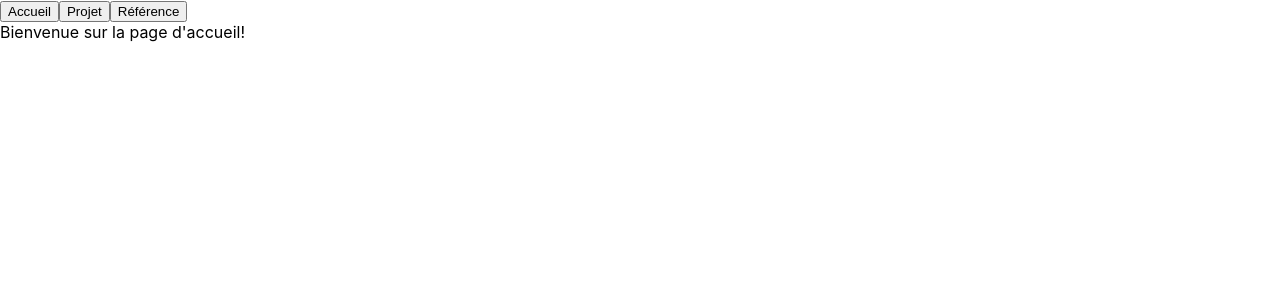
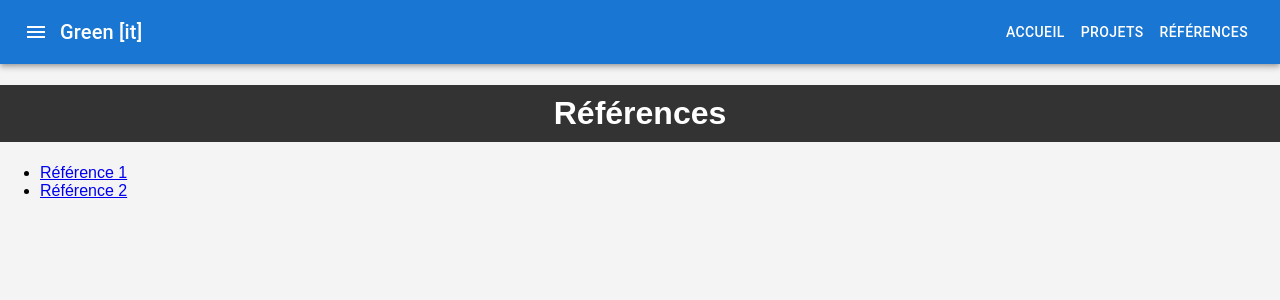
Before and after one commit to EdwardDominique/Green-IT, a React (Create React App) app in the folder Front end/front-end/: page /references in a window 1280 px wide. Shown: the top 300 px of the page. Built offline with nearby package versions, Linux system fonts and the light colour scheme.

Commit message:
correction header

```diff
--- a/Front end/front-end/package.json
+++ b/Front end/front-end/package.json
@@ -12,6 +12,7 @@
     "@testing-library/user-event": "^13.5.0",
     "react": "^18.2.0",
     "react-dom": "^18.2.0",
+    "react-router-dom": "^6.17.0",
     "react-scripts": "5.0.1",
     "web-vitals": "^2.1.4"
   },
--- a/Front end/front-end/src/App.js
+++ b/Front end/front-end/src/App.js
@@ -1,33 +1,23 @@
-import React, { useState } from 'react';
-import Accueil from './components/Accueil';
-import Projet from './components/Projet';
-import Reference from './components/Reference';
-import Toolbar from './components/Toolbar';
+import React from "react";
+import Header from "./components/Header";
+import { BrowserRouter as Router, Routes, Route } from "react-router-dom";
+import HomePage from "./pages/HomePage";
+import ProjectsPage from "./pages/ProjectsPage";
+import ReferencesPage from "./pages/ReferencesPage";
 
 function App() {
-    const [tab, setTab] = useState('accueil');
-
-    const renderContent = () => {
-        switch(tab) {
-            case 'accueil':
-                return <Accueil />;
-            case 'projet':
-                return <Projet />;
-            case 'reference':
-                return <Reference />;
-            default:
-                return <div>Sélectionnez un onglet.</div>;
-        }
-    };
-
-    return (
-        <div>
-            <Toolbar onSelectTab={setTab} />
-            <div>
-                {renderContent()}
-            </div>
-        </div>
-    );
+  return (
+    <Router>
+      <div>
+        <Header />
+        <Routes>
+          <Route path="/" element={<HomePage />} />
+          <Route path="/projets" element={<ProjectsPage />} />
+          <Route path="/references" element={<ReferencesPage />} />
+        </Routes>
+      </div>
+    </Router>
+  );
 }
 
 export default App;
--- a/Front end/front-end/src/components/Accueil.js
+++ /dev/null
@@ -1,7 +0,0 @@
-import React from 'react';
-
-function Accueil() {
-    return <div>Bienvenue sur la page d'accueil!</div>;
-}
-
-export default Accueil;
--- /dev/null
+++ b/Front end/front-end/src/components/Header.js
@@ -0,0 +1,24 @@
+import React from "react";
+import { AppBar, Toolbar, Typography, Button, IconButton } from "@mui/material";
+import MenuIcon from "@mui/icons-material/Menu";
+import { Link } from "react-router-dom";
+
+function Header() {
+  return (
+    <AppBar position="static">
+      <Toolbar>
+        <IconButton size="large" edge="start" color="inherit" aria-label="menu">
+          <MenuIcon />
+        </IconButton>
+        <Typography variant="h6" style={{ flexGrow: 1 }}>
+          Green [it]
+        </Typography>
+        <Button color="inherit" component={Link} to="/">Accueil</Button>
+        <Button color="inherit" component={Link} to="/projets">Projets</Button>
+        <Button color="inherit" component={Link} to="/references">Références</Button>
+      </Toolbar>
+    </AppBar>
+  );
+}
+
+export default Header;
--- a/Front end/front-end/src/components/Projet.js
+++ /dev/null
@@ -1,7 +0,0 @@
-import React from 'react';
-
-function Projet() {
-    return <div>Ceci est la page de projet.</div>;
-}
-
-export default Projet;
--- a/Front end/front-end/src/components/Reference.js
+++ /dev/null
@@ -1,7 +0,0 @@
-import React from 'react';
-
-function Reference() {
-    return <div>Ceci est la page de référence.</div>;
-}
-
-export default Reference;
--- a/Front end/front-end/src/components/Toolbar.js
+++ /dev/null
@@ -1,13 +0,0 @@
-import React from 'react';
-
-function Toolbar({ onSelectTab }) {
-    return (
-        <div className="toolbar">
-            <button onClick={() => onSelectTab('accueil')}>Accueil</button>
-            <button onClick={() => onSelectTab('projet')}>Projet</button>
-            <button onClick={() => onSelectTab('reference')}>Référence</button>
-        </div>
-    );
-}
-
-export default Toolbar;
--- /dev/null
+++ b/Front end/front-end/src/pages/HomePage.css
@@ -0,0 +1,26 @@
+.accueil-container {
+    font-family: Arial, sans-serif;
+    padding: 20px;
+}
+
+#introduction {
+    background-color: #e8f4dc;
+    padding: 20px;
+    border-radius: 5px;
+}
+
+#student-projects, #references {
+    margin-top: 20px;
+    padding: 20px;
+    border: 1px solid #d4d4d4;
+    border-radius: 5px;
+}
+
+footer {
+    margin-top: 20px;
+    text-align: center;
+    padding: 10px;
+    background-color: #333;
+    color: white;
+    border-radius: 5px;
+}
--- /dev/null
+++ b/Front end/front-end/src/pages/HomePage.js
@@ -0,0 +1,32 @@
+import React from 'react';
+import './HomePage.css';
+
+function HomePage() {
+    return (
+        <div className="accueil-container">
+          <img src="logo.png" className="App-logo" alt="Green [it] logo" />
+          <h1>Green [it]</h1>
+            <section id="introduction">
+                <h1>Green [it] - L'innovation au service de la planète</h1>
+                <p>Bienvenue sur Green [it], la plateforme dédiée aux projets étudiants d'ingénierie informatique centrés sur l'écologie et la durabilité. Notre mission est de mettre en avant les efforts de la nouvelle génération pour allier technologie et respect de l'environnement.</p>
+            </section>
+
+            <section id="student-projects">
+                <h2>Projets d'étudiants en informatique :</h2>
+                <p>Découvrez une variété de projets innovants élaborés par des étudiants en ingénierie informatique. Chaque projet présenté vise à résoudre des problématiques environnementales à l'aide de solutions technologiques. De l'optimisation énergétique à la conception de plateformes éco-responsables, laissez-vous inspirer par le talent et la créativité de ces jeunes ingénieurs.</p>
+            </section>
+
+            <section id="references">
+                <h2>Références vers d'autres sites sur le Green IT :</h2>
+                <p>La technologie verte est un domaine en constante évolution, avec de nouvelles découvertes et initiatives chaque jour. Nous vous invitons à explorer d'autres ressources pour enrichir vos connaissances sur le sujet. Découvrez notre sélection de sites web dédiés au Green IT, qui offrent des perspectives, des études de cas, et des innovations dans ce domaine passionnant.</p>
+            </section>
+
+            <footer>
+                <p>Rejoignez-nous dans notre quête pour une technologie plus verte et un avenir plus durable!</p>
+            </footer>
+        </div>
+    );
+}
+
+
+export default HomePage;
--- /dev/null
+++ b/Front end/front-end/src/pages/ProjectsPage.css
@@ -0,0 +1,62 @@
+/* Style global pour la page */
+body {
+    font-family: Arial, sans-serif;
+    background-color: #f4f4f4;
+    margin: 0;
+    padding: 0;
+}
+
+/* Titre principal */
+h1 {
+    text-align: center;
+    background-color: #333;
+    color: #fff;
+    padding: 10px 0;
+}
+
+/* Grille des projets */
+.grid-projets {
+    display: grid;
+    grid-template-columns: 1fr 1fr;
+    gap: 16px;
+    padding: 20px;
+}
+
+/* Chaque case de projet */
+.case-projet {
+    border: 1px solid #ccc;
+    padding: 16px;
+    box-sizing: border-box;
+    background-color: #fff;
+    transition: transform 0.3s ease;
+}
+
+.case-projet:hover {
+    transform: translateY(-10px);
+    box-shadow: 0 10px 20px rgba(0, 0, 0, 0.1);
+}
+
+/* Image de chaque projet */
+.case-projet img {
+    width: 100%;
+    height: auto;
+    border-radius: 8px;
+    margin-bottom: 10px;
+}
+
+/* Nom de l'étudiant */
+.case-projet h3 {
+    margin: 10px 0;
+    color: #333;
+}
+
+/* Lien du projet */
+.case-projet a {
+    text-decoration: none;
+    color: #007BFF;
+    font-weight: bold;
+}
+
+.case-projet a:hover {
+    text-decoration: underline;
+}
--- /dev/null
+++ b/Front end/front-end/src/pages/ProjectsPage.js
@@ -0,0 +1,34 @@
+import React from 'react';
+import './ProjectsPage.css';
+
+function ProjectsPage() {
+    const projets = [
+        { imgSrc: 'lien_vers_image1.jpg', nom: 'Gaspard CHARLES', lien: '', titre: 'Projet 1' },
+        { imgSrc: 'lien_vers_image2.jpg', nom: 'Loïc BOURNONVILLE', lien: '', titre: 'Projet 2' },
+        { imgSrc: 'lien_vers_image1.jpg', nom: 'Edouard DOMINIQUE', lien: '', titre: 'Projet 3' },
+        { imgSrc: 'lien_vers_image2.jpg', nom: 'Henrique DONG', lien: '', titre: 'Projet 4' },
+        { imgSrc: 'lien_vers_image1.jpg', nom: 'Flavien GAUTIER', lien: '', titre: 'Projet 5' },
+        { imgSrc: 'lien_vers_image2.jpg', nom: 'Léonard BONNEVILLE', lien: '', titre: 'Projet 6' },
+        { imgSrc: 'lien_vers_image1.jpg', nom: 'Bassidiki HAIDARA', lien: '', titre: 'Projet 7' },
+        { imgSrc: 'lien_vers_image2.jpg', nom: 'Maxime MOREL', lien: '', titre: 'Projet 8' },
+        { imgSrc: 'lien_vers_image1.jpg', nom: 'Henrique MARTINS', lien: '', titre: 'Projet 9' },
+        { imgSrc: 'lien_vers_image2.jpg', nom: 'Aurélien MANCEAU', lien: '', titre: 'Projet 10' },
+    ];
+
+    return (
+        <div>
+            <h1>Projets d'étudiants en ingénierie informatique</h1>
+            <div style={{ display: 'grid', gridTemplateColumns: '1fr 1fr', gap: '16px' }}>
+                {projets.map((projet, index) => (
+                    <div key={index} style={{ border: '1px solid black', padding: '16px', boxSizing: 'border-box' }}>
+                        <img src={projet.imgSrc} alt={projet.titre} style={{ width: '100%', height: 'auto' }} />
+                        <h3>{projet.nom}</h3>
+                        <a href={projet.lien}>{projet.titre}</a>
+                    </div>
+                ))}
+            </div>
+        </div>
+    );
+}
+
+export default ProjectsPage;
--- /dev/null
+++ b/Front end/front-end/src/pages/ReferencesPage.js
@@ -0,0 +1,16 @@
+// pages/ReferencesPage.js
+import React from "react";
+
+function ReferencesPage() {
+  return (
+    <div>
+      <h1>Références</h1>
+      <ul>
+        <li><a href="https://example.com" target="_blank" rel="noopener noreferrer">Référence 1</a></li>
+        <li><a href="https://example.com" target="_blank" rel="noopener noreferrer">Référence 2</a></li>
+      </ul>
+    </div>
+  );
+}
+
+export default ReferencesPage;
```
Also changed, not shown: 1 other file (tests, documents, lock files or other folders).
